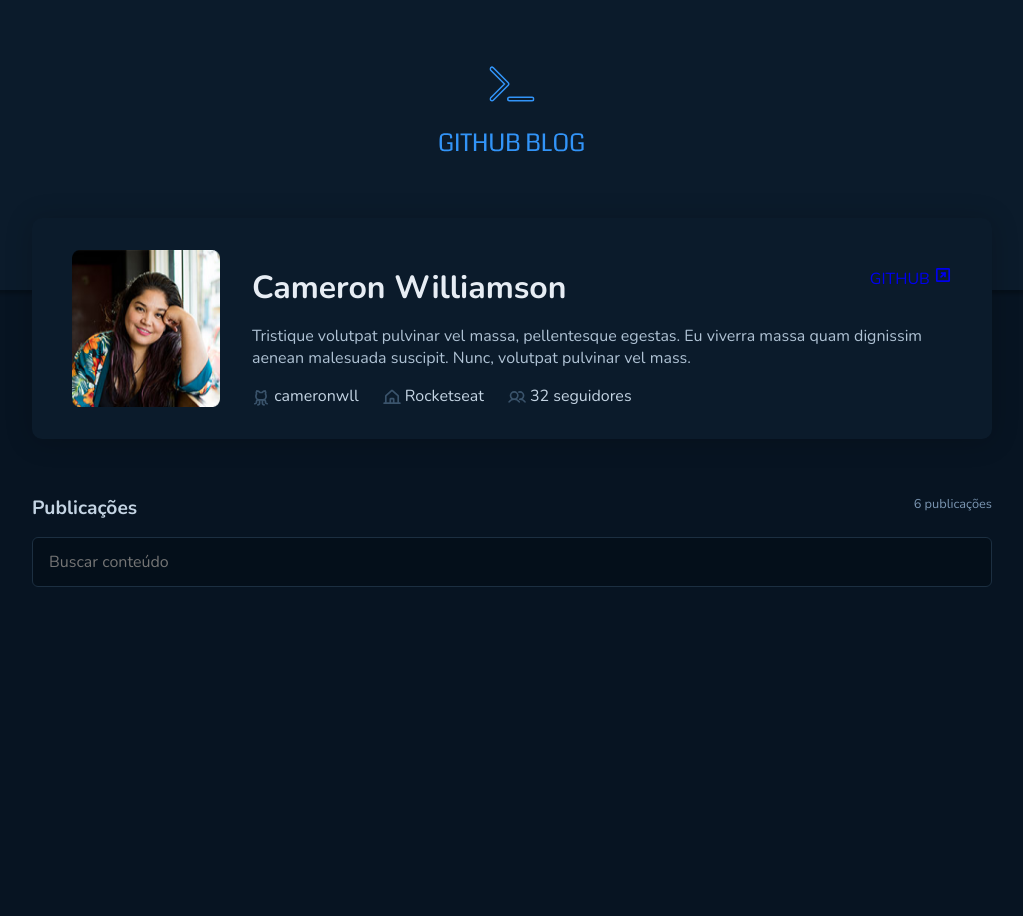
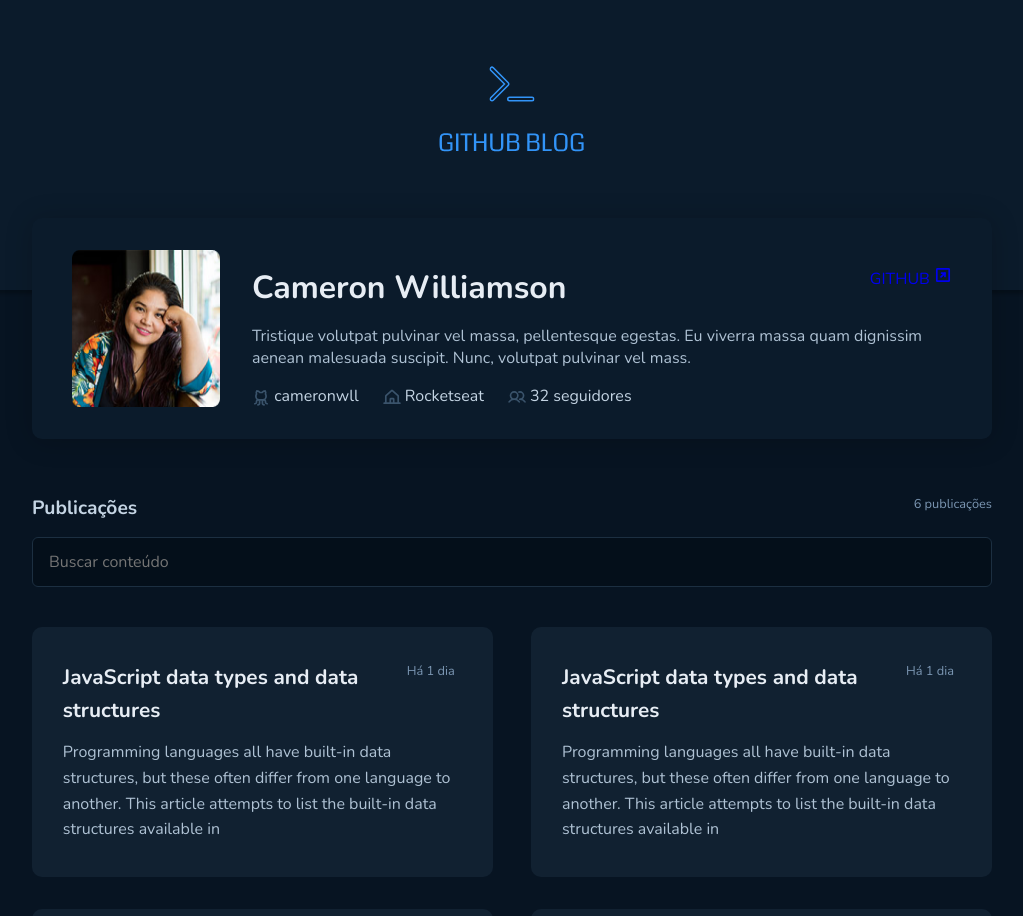
Before and after one commit to pliniohavila/github-blog-challenge, a React (Vite) app: page / in a window 1280 px wide. Shown: the top 916 px of the page, without its empty margins (128-1151 px from the left). Before the commit the page ends 800 px from the top, so only its background shows below. Built offline with nearby package versions, Linux system fonts and the light colour scheme.

Commit message:
cards already

```diff
--- /dev/null
+++ b/src/components/Header/Card/index.tsx
@@ -0,0 +1,14 @@
+import { CardDiv } from "./styles";
+
+
+export function Card() {
+  return (
+    <CardDiv>
+      <div className="card-header">
+        <h2>JavaScript data types and data structures</h2>
+        <span>Há 1 dia</span>
+      </div>
+      <p className="content-preview">Programming languages all have built-in data structures, but these often differ from one language to another. This article attempts to list the built-in data structures available in</p>
+    </CardDiv>
+  )
+}
--- /dev/null
+++ b/src/components/Header/Card/styles.ts
@@ -0,0 +1,36 @@
+import styled from "styled-components";
+
+
+export const CardDiv = styled.div`
+  padding: 2rem 1.8rem;
+  width: 48%;
+  min-width: 200px;
+  background-color: ${(props) =>  props.theme['base-post']};
+
+  border: 2px solid transparent;
+  border-radius: 10px;
+
+  p {
+    color: ${(props) => props.theme['base-text']};
+    line-height: 1.6;
+  }
+
+  .card-header {
+    display: flex;
+    margin-bottom: 0.8rem;
+
+    h2 {
+      color: ${(props) => props.theme['base-title']};
+      font-size: 1.3rem;
+      font-weight: 700;
+      line-height: 1.6;
+    }
+
+    span {
+      width: 4rem;
+      color: ${(props) => props.theme['base-span']};
+      font-size: 0.8rem;
+      line-height: 1.6;
+    }
+  }
+`;
--- a/src/pages/Home/index.tsx
+++ b/src/pages/Home/index.tsx
@@ -1,7 +1,8 @@
 import { ArrowSquareUpRight, GithubLogo, HouseLine, Users } from 'phosphor-react'
-import { Input, Profile } from './styles';
+import { Cards, Input, Profile } from './styles';
 
 import Avatar from '../../assets/avatar.png';
+import { Card } from '../../components/Header/Card';
 
 
 export function Home() {
@@ -31,6 +32,13 @@
       <input type="text" name="search" placeholder="Buscar conteúdo"/>
     </Input>
 
+    <Cards>
+      <Card />
+      <Card />
+      <Card />
+      <Card />
+    </Cards>
+
     </>
   )
 }
--- a/src/pages/Home/styles.ts
+++ b/src/pages/Home/styles.ts
@@ -80,4 +80,11 @@
       font-size: 0.8rem;
     }
   }
-`
+`;
+
+export const Cards = styled.section`
+  display: flex;
+  flex-wrap: wrap;
+  justify-content: space-between;
+  gap: 2rem;
+`;
```
